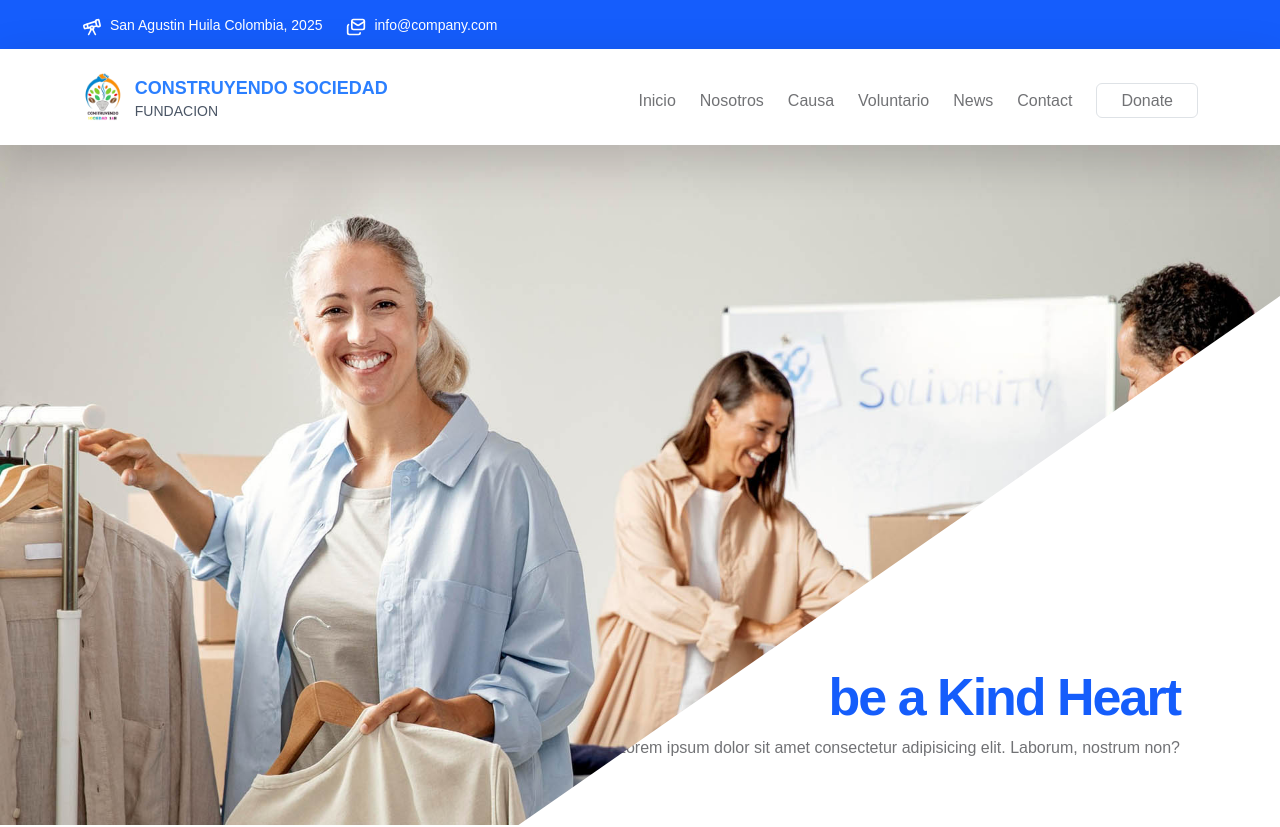
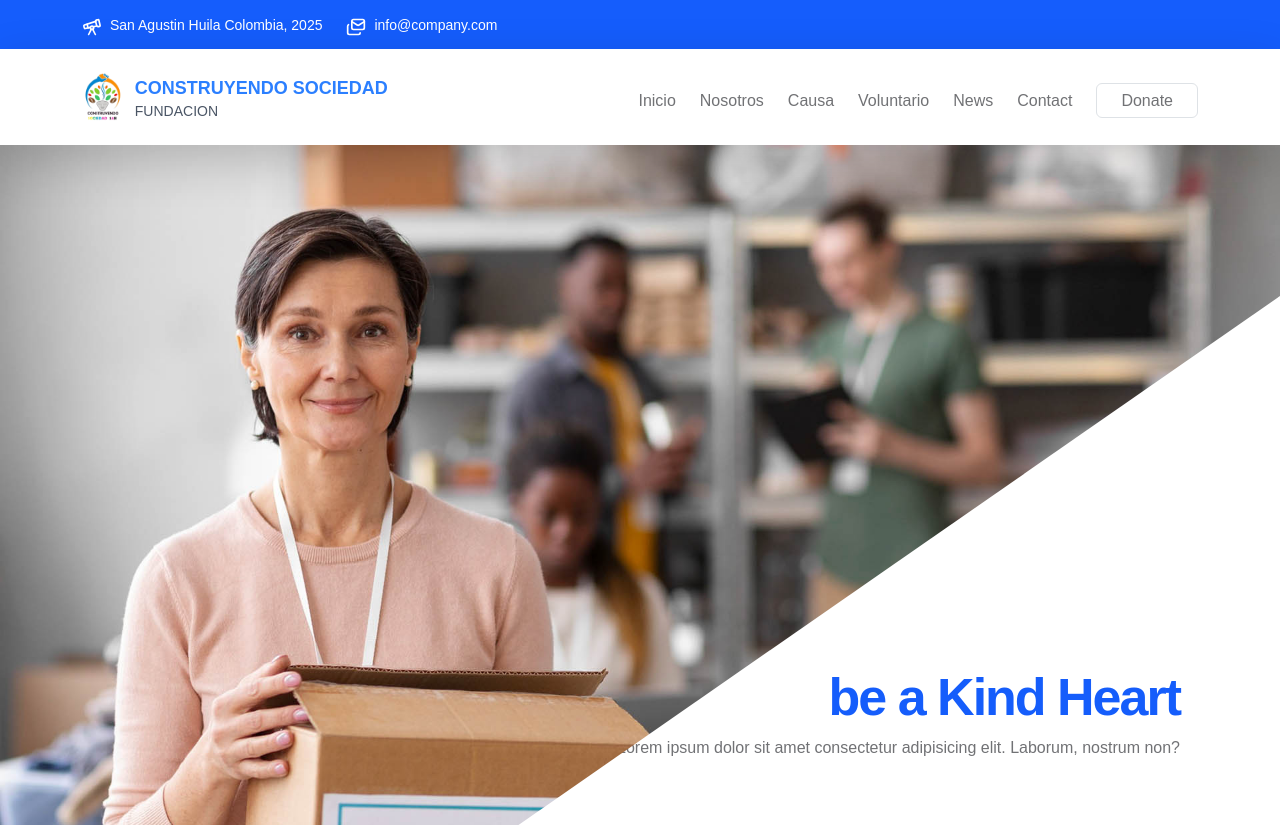
Before and after one commit to whoaomi59/ConstruyendoSociedad, a React (Vite) app in the folder front/: page / in a window 1280 px wide. Shown: the top 827 px of the page. Built offline with nearby package versions, Linux system fonts and the light colour scheme; a web font is replaced by a local one.

Commit message:
nuevos cambios

```diff
--- a/front/src/pages/Home/hero.jsx
+++ b/front/src/pages/Home/hero.jsx
@@ -1,7 +1,7 @@
 const data = [
   {
     id: 1,
-    img: "images/slide/volunteer-helping-with-donation-box.jpg",
+    img: "images/slide/medium-shot-people-collecting-donations.jpg",
     title: "be a Kind Heart",
     label:
       "Lorem ipsum dolor sit amet consectetur adipisicing elit. Laborum, nostrum non?",
@@ -15,7 +15,7 @@ const data = [
   },
   {
     id: 3,
-    img: "images/slide/medium-shot-people-collecting-donations.jpg",
+    img: "images/slide/volunteer-helping-with-donation-box.jpg",
     title: "be a Kind Heart",
     label:
       "Lorem ipsum dolor sit amet consectetur adipisicing elit. Laborum, nostrum non?",
```
